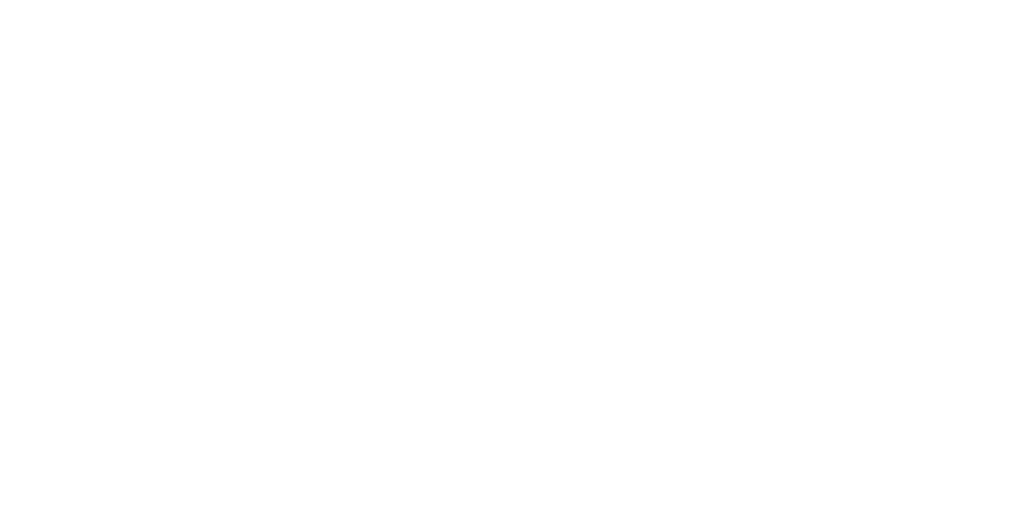
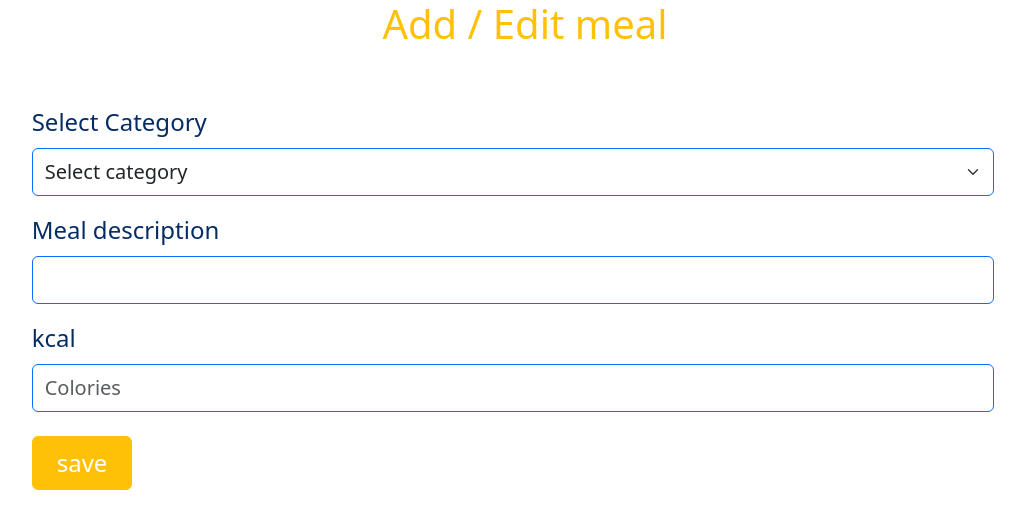
Before and after one commit to Benvire22/meal-tracker, a React (Vite) app: page / in a window 1280 px wide. Shown: the top 528 px of the page, without its empty margins (115-1140 px from the left). Built offline with nearby package versions, Linux system fonts and the light colour scheme.

Commit message:
Install axios, create MealForm, config axios requests

```diff
--- a/package.json
+++ b/package.json
@@ -10,6 +10,7 @@
     "preview": "vite preview"
   },
   "dependencies": {
+    "axios": "^1.7.2",
     "bootstrap": "^5.3.3",
     "react": "^18.3.1",
     "react-dom": "^18.3.1",
--- a/src/App.tsx
+++ b/src/App.tsx
@@ -1,9 +1,9 @@
-import React from 'react';
+import MealForm from './components/MealForm/MealForm';
 
 const App = () => {
     return (
         <>
-
+          <MealForm />
         </>
     );
 };
--- /dev/null
+++ b/src/axiosApi.ts
@@ -0,0 +1,7 @@
+import axios from 'axios';
+
+const axiosApi = axios.create({
+   baseURL: 'https://limarev-js-25-default-rtdb.europe-west1.firebasedatabase.app',
+});
+
+export default axiosApi;
--- /dev/null
+++ b/src/components/MealForm/MealForm.tsx
@@ -0,0 +1,109 @@
+import React, {useState} from 'react';
+import {ApiMeal, MealMutation} from '../../types';
+import axiosApi from '../../axiosApi';
+
+const initialState: MealMutation = {
+  category: '',
+  description: '',
+  kcal: '',
+};
+
+interface Props {
+  meal: MealMutation;
+}
+
+const MealForm: React.FC<Props> = () => {
+  const [formData, setFormData] = useState(initialState);
+  const [loading, setLoading] = useState(false);
+
+
+  const changeForm = (e: React.ChangeEvent<HTMLSelectElement | HTMLInputElement>) => {
+    setFormData({ ...formData, [e.target.name]: e.target.value });
+  };
+
+  const sendForm = async (e: React.FormEvent) => {
+    try {
+      e.preventDefault();
+      setLoading(false);
+
+      const meal: ApiMeal = {
+        category: formData.category,
+        description: formData.description,
+        kcal: parseInt(formData.kcal),
+      };
+
+      await axiosApi.post('/meals.json', meal);
+
+    } catch (e) {
+      console.error(e);
+
+    } finally {
+      setLoading(false);
+    }
+
+  };
+
+
+  return (
+    <>
+      <div className="row px-5 fs-5">
+        <h3 className="text-warning text-center fs-1 mb-5">Add / Edit meal</h3>
+        <div className="row mt-2 justify-content-center">
+          <div className="col-10 text-primary-emphasis">
+            <form onSubmit={sendForm}>
+              <div className="form-group mb-3">
+                <label htmlFor="category" className="fs-4 mb-2">Select Category</label>
+                <select
+                  className="form-select form-control border-primary fs-5 mb-3 py-2"
+                  name="category"
+                  id="category"
+                  value={formData.category}
+                  aria-label="Default select categories"
+                  onChange={changeForm}
+                  required
+                >
+                  <option value="" disabled>Select category</option>
+                  <option value="Breakfast">Breakfast</option>
+                  <option value="Snack">Snack</option>
+                  <option value="Lunch">Lunch</option>
+                  <option value="Dinner">Dinner</option>
+                </select>
+              </div>
+              <div className="form-group mb-3">
+                <label htmlFor="description" className="fs-4 mb-2">Meal description</label>
+                <input
+                  type="text"
+                  value={formData.description}
+                  id="description"
+                  name="description"
+                  className="form-control border-primary fs-5 mb-3 py-2"
+                  onChange={changeForm}
+                  required
+                />
+              </div>
+              <div className="form-group mb-3">
+                <label htmlFor="kcal" className="fs-4 mb-2">kcal</label>
+                <input
+                  type="number"
+                  value={formData.kcal}
+                  id="kcal"
+                  name="kcal"
+                  min="1"
+                  className="form-control border-primary fs-5 mb-4 py-2"
+                  placeholder="Colories"
+                  onChange={changeForm}
+                  required
+                />
+              </div>
+              <button type="submit" className="btn btn-warning text-white fs-4 px-4 py-2 mb-3" disabled={loading}>
+                save
+              </button>
+            </form>
+          </div>
+        </div>
+      </div>
+    </>
+  );
+};
+
+export default MealForm;
--- a/src/main.tsx
+++ b/src/main.tsx
@@ -1,9 +1,13 @@
 import React from 'react';
 import ReactDOM from 'react-dom/client';
+import {BrowserRouter} from "react-router-dom";
 import App from './App';
+import "bootstrap/dist/css/bootstrap.min.css";
 
 ReactDOM.createRoot(document.getElementById('root')!).render(
   <React.StrictMode>
-    <App />
+      <BrowserRouter>
+          <App />
+      </BrowserRouter>
   </React.StrictMode>,
 );
--- /dev/null
+++ b/src/types.ts
@@ -0,0 +1,15 @@
+export interface ApiMeal {
+  category: string;
+  description: string;
+  kcal: number;
+}
+
+export interface Meal extends ApiMeal {
+  id: string;
+}
+
+export interface MealMutation {
+  category: string;
+  description: string;
+  kcal: string;
+}
```
Also changed, not shown: src/containers/Content/Content.tsx (added, +9 -0 lines), src/containers/NewMeal/NewMeal.tsx (added, +9 -0 lines), 2 other files (tests, documents, lock files or other folders).
